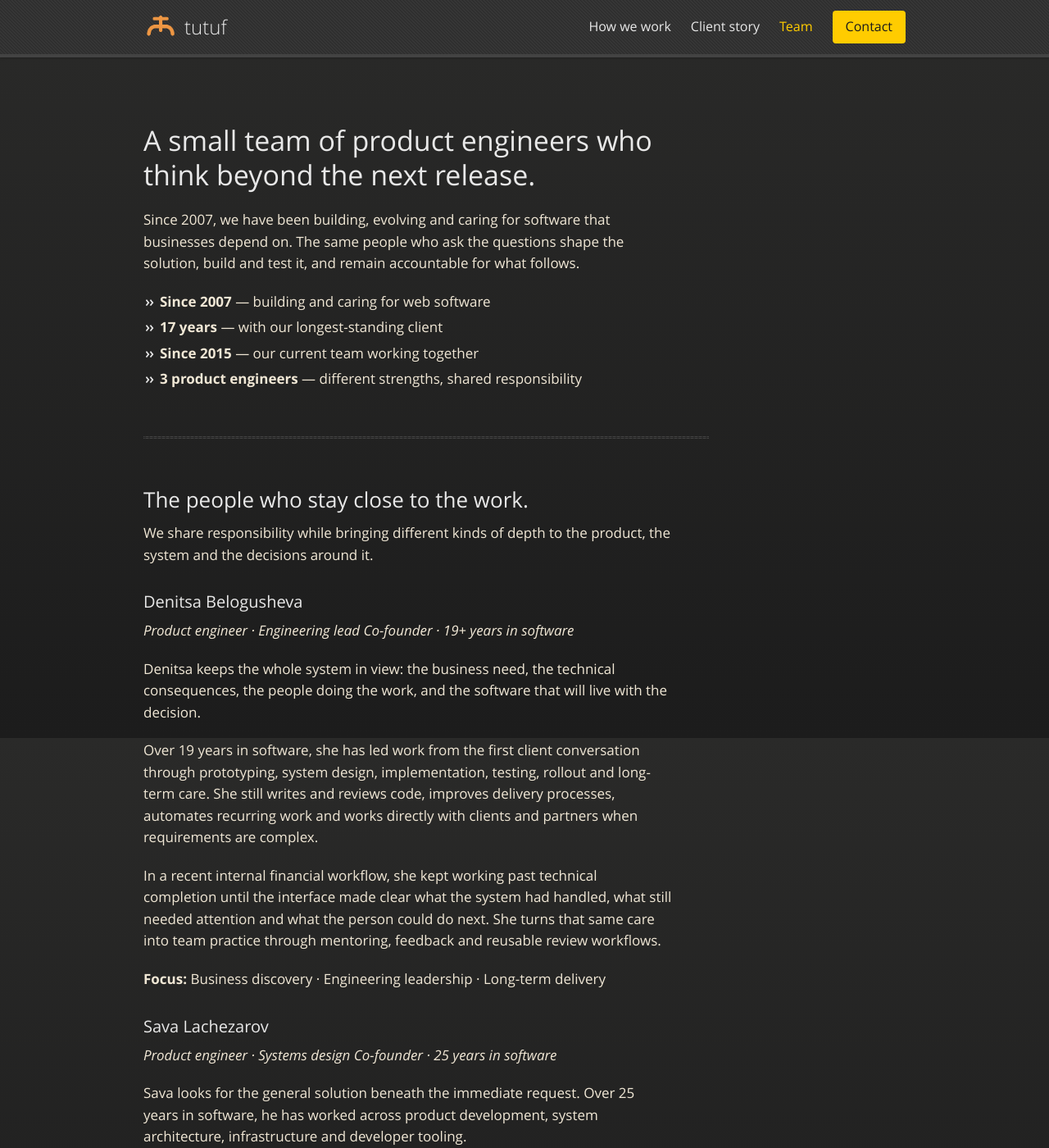
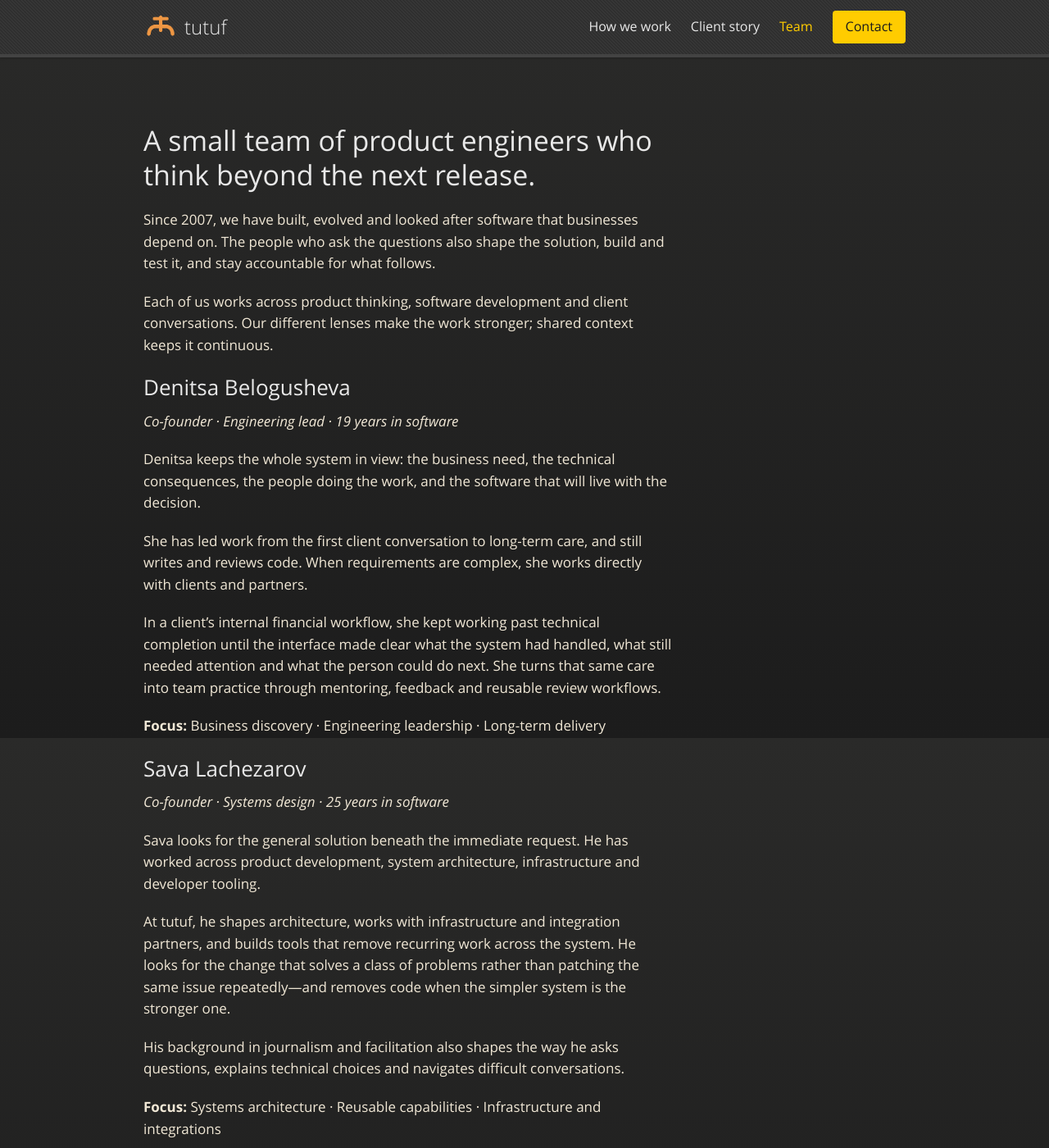
Before and after one commit to tutuf/tutuf.github.io, a Jekyll site: the page built from team.md, in a window 1280 px wide and 1400 px high. Shown: the whole window at 82% size. Built offline with Jekyll 4.4.1, drawn with Linux system fonts in a browser that asks for light colours; some of the changed text lies outside the part shown.

Commit message:
Tighten the Team page wording
Cut repeated statements, fold the team intro into the opening,
give each person one subtitle line, and move the AI sentence to
Shared roots.

Co-Authored-By: Claude Opus 5.5 <noreply@anthropic.com>

```diff
--- a/team.md
+++ b/team.md
@@ -1,44 +1,33 @@
 ---
 title: The people behind the work
-description: "A small team of product engineers who think beyond the next release."
+description: "Who we are, how three product engineers share responsibility, and how we keep your work continuous and in your hands."
 image: /images/og-image.png
 permalink: /team/
 ---
 
 # A small team of product engineers who think beyond the next release.
 
-Since 2007, we have been building, evolving and caring for software that businesses depend on. The same people who ask the questions shape the solution, build and test it, and remain accountable for what follows.
+Since 2007, we have built, evolved and looked after software that businesses depend on. The people who ask the questions also shape the solution, build and test it, and stay accountable for what follows.
 
-* **Since 2007** — building and caring for web software
-* **17 years** — with our longest-standing client
-* **Since 2015** — our current team working together
-* **3 product engineers** — different strengths, shared responsibility
+Each of us works across product thinking, software development and client conversations. Our different lenses make the work stronger; shared context keeps it continuous.
 
----
+## Denitsa Belogusheva
 
-## The people who stay close to the work.
-
-We share responsibility while bringing different kinds of depth to the product, the system and the decisions around it.
-
-### Denitsa Belogusheva
-
-*Product engineer · Engineering lead*
-*Co-founder · 19+ years in software*
+*Co-founder · Engineering lead · 19 years in software*
 
 Denitsa keeps the whole system in view: the business need, the technical consequences, the people doing the work, and the software that will live with the decision.
 
-Over 19 years in software, she has led work from the first client conversation through prototyping, system design, implementation, testing, rollout and long-term care. She still writes and reviews code, improves delivery processes, automates recurring work and works directly with clients and partners when requirements are complex.
+She has led work from the first client conversation to long-term care, and still writes and reviews code. When requirements are complex, she works directly with clients and partners.
 
-In a recent internal financial workflow, she kept working past technical completion until the interface made clear what the system had handled, what still needed attention and what the person could do next. She turns that same care into team practice through mentoring, feedback and reusable review workflows.
+In a client’s internal financial workflow, she kept working past technical completion until the interface made clear what the system had handled, what still needed attention and what the person could do next. She turns that same care into team practice through mentoring, feedback and reusable review workflows.
 
 **Focus:** Business discovery · Engineering leadership · Long-term delivery
 
-### Sava Lachezarov
+## Sava Lachezarov
 
-*Product engineer · Systems design*
-*Co-founder · 25 years in software*
+*Co-founder · Systems design · 25 years in software*
 
-Sava looks for the general solution beneath the immediate request. Over 25 years in software, he has worked across product development, system architecture, infrastructure and developer tooling.
+Sava looks for the general solution beneath the immediate request. He has worked across product development, system architecture, infrastructure and developer tooling.
 
 At tutuf, he shapes architecture, works with infrastructure and integration partners, and builds tools that remove recurring work across the system. He looks for the change that solves a class of problems rather than patching the same issue repeatedly—and removes code when the simpler system is the stronger one.
 
@@ -46,30 +35,17 @@ His background in journalism and facilitation also shapes the way he asks questi
 
 **Focus:** Systems architecture · Reusable capabilities · Infrastructure and integrations
 
-### Gabriela Velinova
+## Gabriela Velinova
 
-*Product engineer · Delivery and team practices*
-*Senior developer · With tutuf since 2015*
+*Senior developer · Delivery and team practices · With tutuf since 2015*
 
 Gabriela turns incomplete requirements into coherent systems that people can use, test and support.
 
-She designed and built the promotion-code system for a long-running e-commerce business. When its loyalty programme was still only an intent, she helped define the business rules and turn them into working software. She also delivered a supplier integration that opened an entirely new channel for the business.
+She designed and built the promotion-code system for a long-running e-commerce business. When its loyalty programme was still only an idea, she helped define the business rules and turn them into working software. She also delivered a supplier integration that opened an entirely new channel for the business.
 
 Her strength is combining development with the conversations, documentation, testing and coordination around it. She also mentors developers and improves the practices that help a team deliver good work together.
 
 **Focus:** Product logic · Feature delivery · Team practices
-
----
-
-## One team, not three silos.
-
-All three of us work across product thinking, software development and client conversations. Our different lenses make the work stronger; shared context keeps it continuous.
-
-* **Business and engineering** — Denitsa keeps the business need, technical decision and long-term consequences connected.
-* **Systems and leverage** — Sava looks for solutions whose value reaches beyond the immediate task.
-* **Product and delivery** — Gabriela shapes incomplete requirements into product rules, reliable features and sustainable ways of working.
-
-We use the capacity AI creates not only to build more, but to spend more time on the judgment, edge cases and human consequences around what we build.
 
 ---
 
@@ -79,8 +55,6 @@ We work with only a few clients at a time, so senior attention stays close to th
 
 Before an engagement begins, you know who will lead it, who else will contribute, and how much capacity is reserved for your work.
 
-The people you meet are the people who do the thinking and the work.
-
 ---
 
 ## Continuity is designed, not promised.
@@ -88,7 +62,7 @@ The people you meet are the people who do the thinking and the work.
 A small team should not depend on one irreplaceable person. We build continuity into the way the work is understood, recorded and owned.
 
 1. **Decisions with reasons** — We record not only what was decided, but why—so future changes can respect the original trade-offs or revisit them deliberately.
-2. **Knowledge beyond the code** — Automated tests preserve how the system should behave. Technical and user documentation make that knowledge usable beyond implementation details.
+2. **Knowledge that outlasts any one of us** — Automated tests record how the system should behave; technical and user documentation explain the rest.
 3. **Yours from day one** — The code, repositories, documentation and access needed to run the system belong to you from the beginning.
 4. **A visible continuity plan** — Before we start, we make clear how responsibility and context will be handled if someone’s availability—or the team itself—changes.
 
@@ -104,7 +78,7 @@ Beyond commissioned projects, we have mentored developers through initiatives in
 
 We are a remote company. We value autonomy and focused work, and we make time to meet in person because long partnerships need human connection too.
 
-We keep learning across product engineering, leadership, facilitation and AI-assisted development—then turn what proves useful into better ways of working.
+We keep learning across product engineering, leadership and facilitation. We use the time AI-assisted development saves not only to build more, but to spend more on the judgment, edge cases and human consequences around what we build.
 
 ---
 
```
